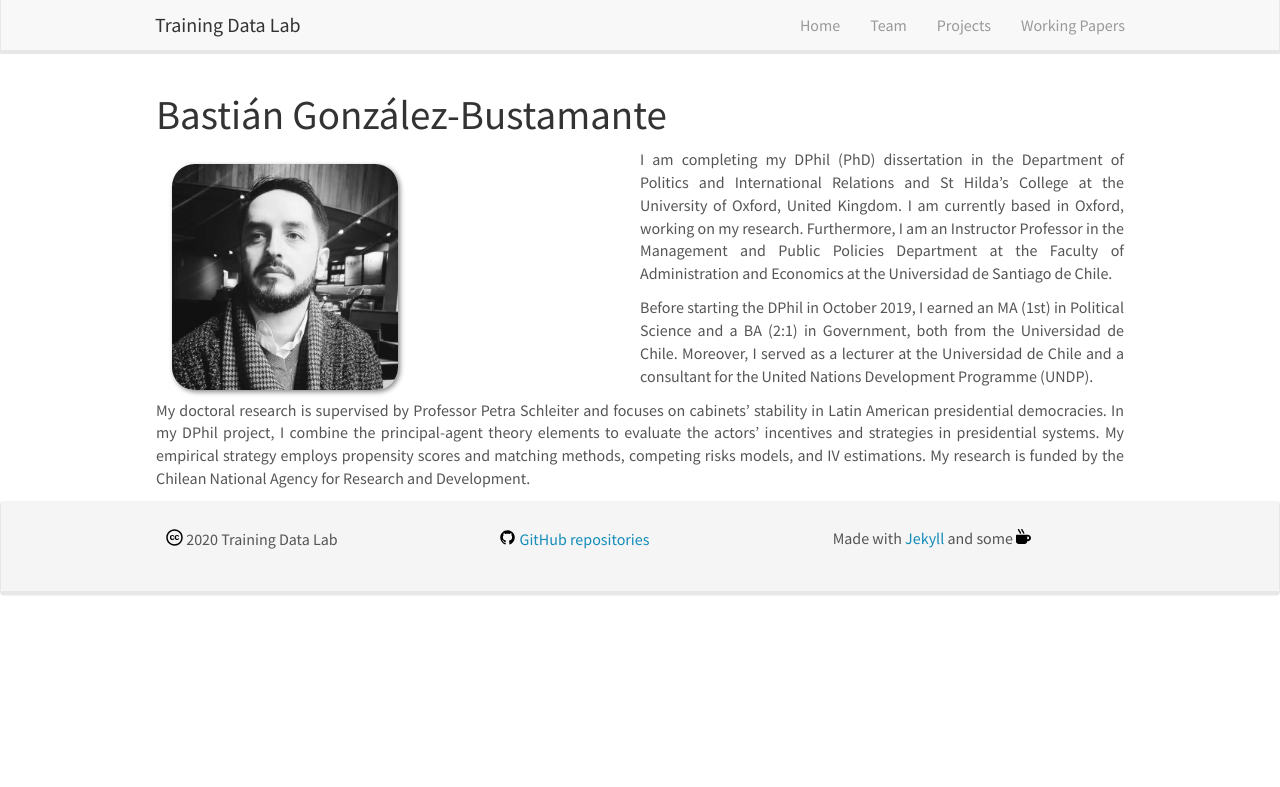
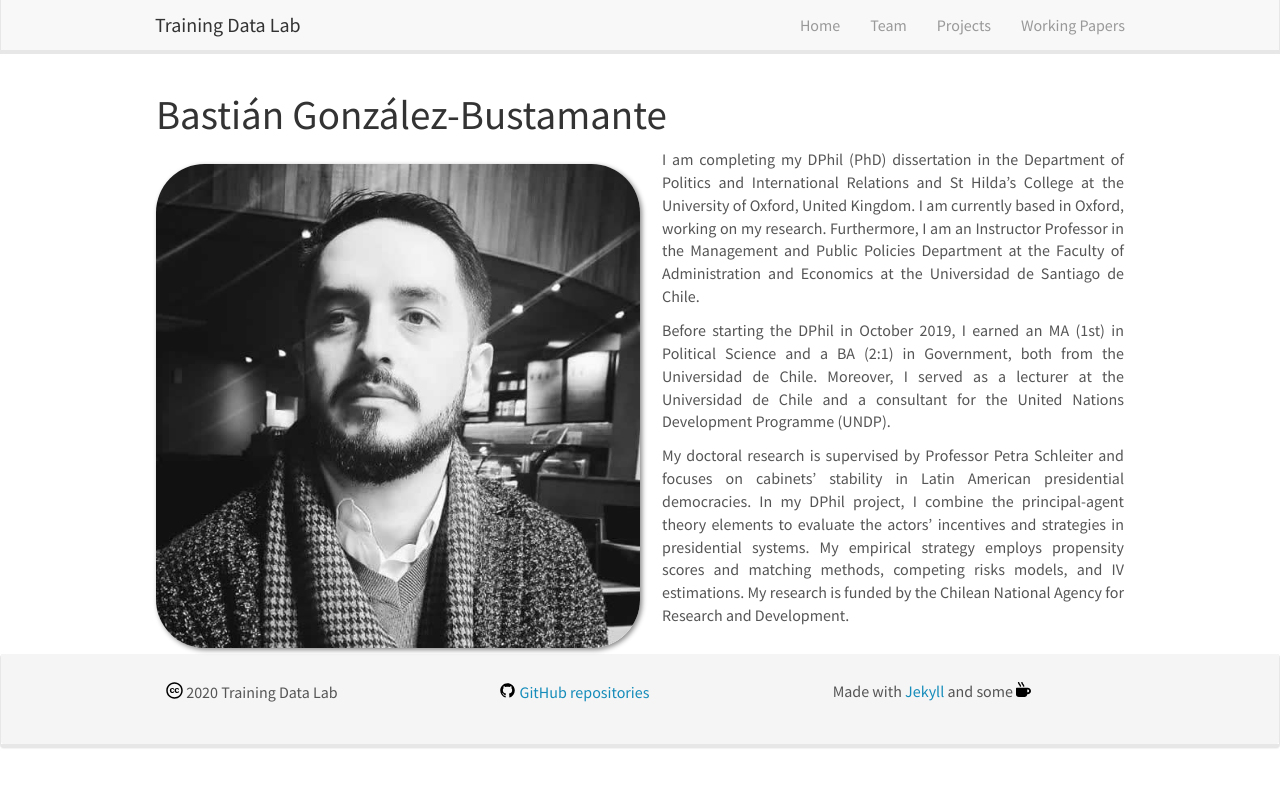
Before and after one commit to training-datalab/old-training-datalab.com, a Jekyll site: the page built from _pages/bgonzalezbustamante.md, in a window 1280 px wide. Shown: the top 787 px of the page. Built offline with Jekyll 4.4.1, drawn with Linux system fonts in a browser that asks for light colours; nearby versions of some CDN libraries.

Commit message:
Update bgonzalezbustamante.md

```diff
--- a/_pages/bgonzalezbustamante.md
+++ b/_pages/bgonzalezbustamante.md
@@ -8,10 +8,10 @@
 
 # Bastián González-Bustamante
 
-<div class="col-sm-6 clearfix">
+<!-- <div class="col-sm-6 clearfix">  -->
 <img src="https://training-datalab.com/images/team/bgonzalezbustamante.jpg" class="img-responsive" width="50%" style="float: left" />
 <!-- University of Oxford<br>Email<br>Website -->
-</div>
+<!-- </div>  -->
 <p align=" justify">I am completing my DPhil (PhD) dissertation in the Department of Politics and International Relations and St Hilda’s College at the University of Oxford, United Kingdom. I am currently based in Oxford, working on my research. Furthermore, I am an Instructor Professor in the Management and Public Policies Department at the Faculty of Administration and Economics at the Universidad de Santiago de Chile.</p>
 
 <p align=" justify">Before starting the DPhil in October 2019, I earned an MA (1st) in Political Science and a BA (2:1) in Government, both from the Universidad de Chile. Moreover, I served as a lecturer at the Universidad de Chile and a consultant for the United Nations Development Programme (UNDP).</p>
```
